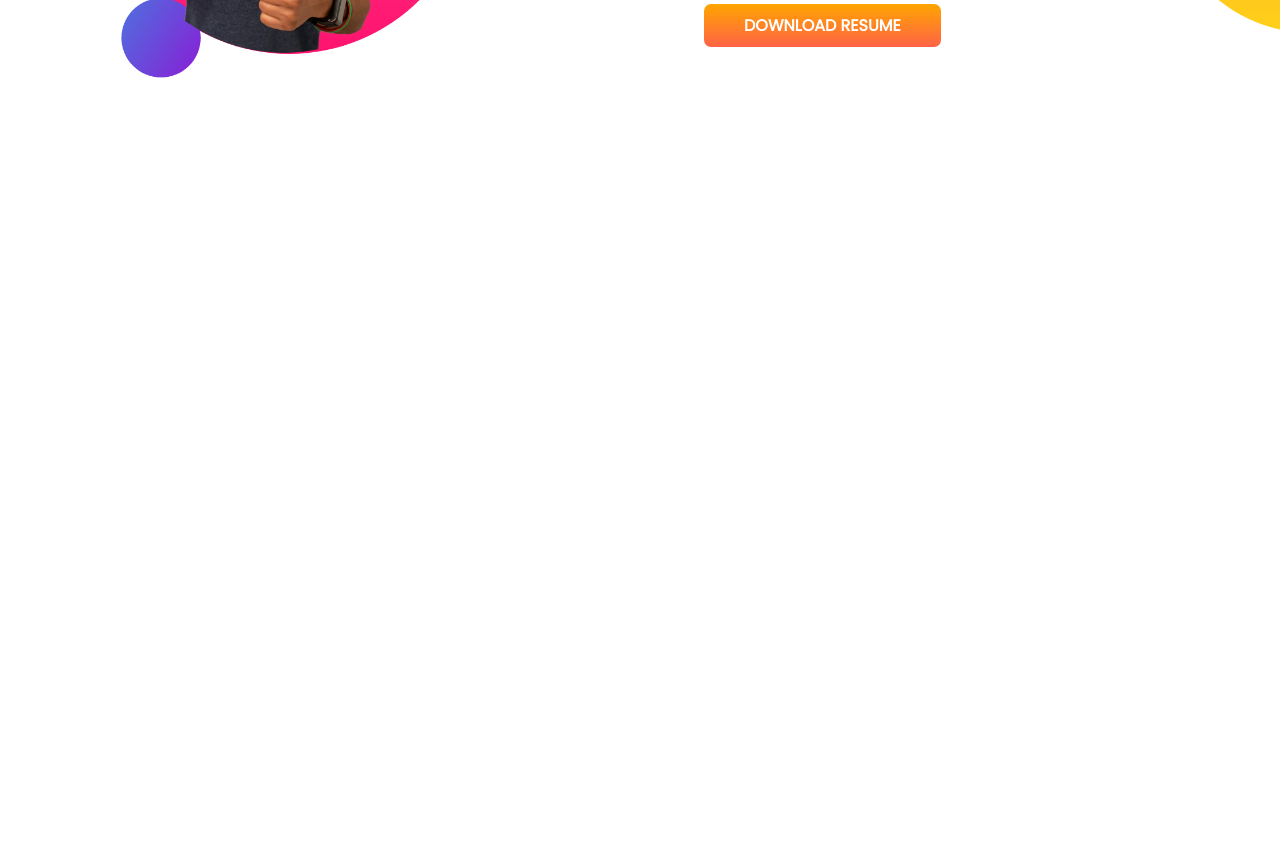
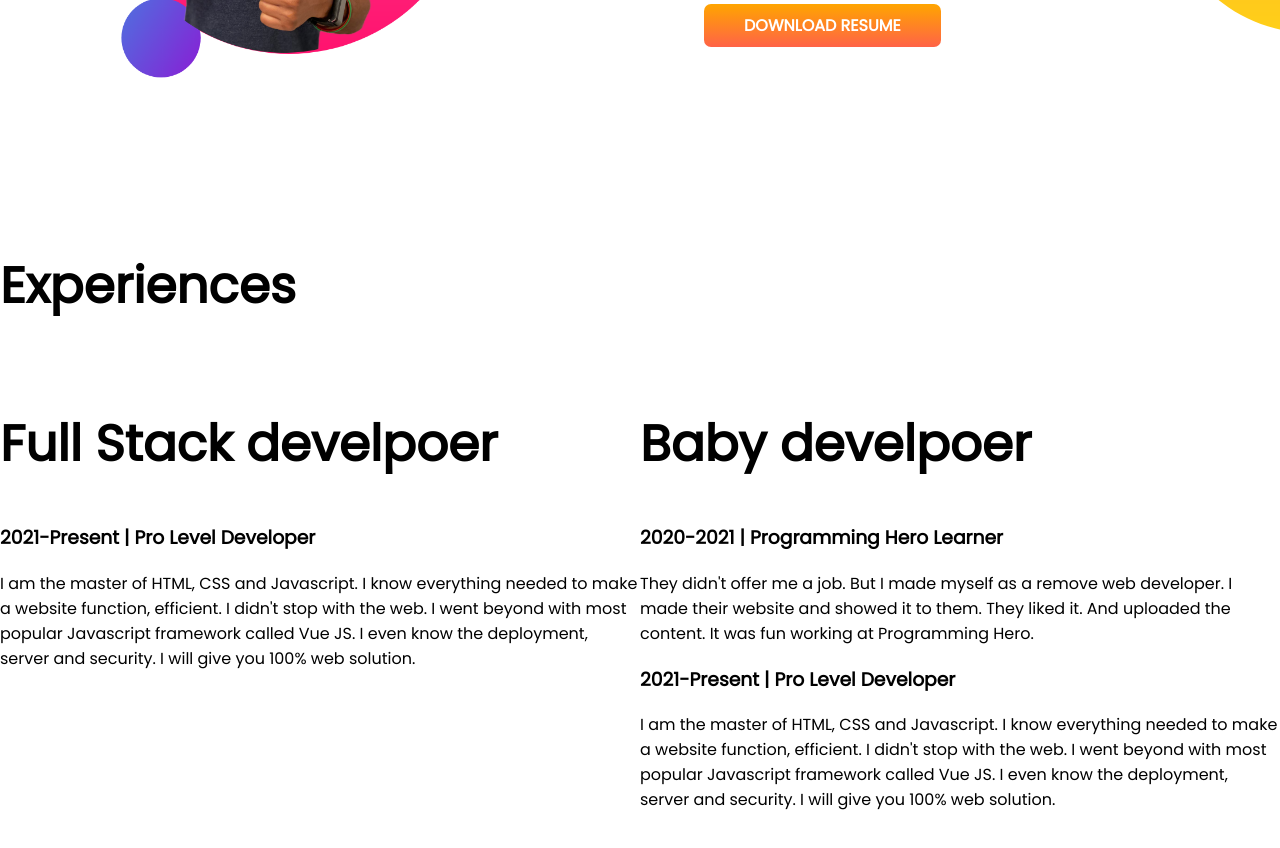
Before and after one commit to MarajTr/Develop-protfolio-repo, a plain HTML site: page index.html in a window 1280 px wide. Shown: the part 1146-1994 px from the top of the page. Before the commit the page ends 1395 px from the top, so only its background shows below. Drawn offline with Linux system fonts and the light colour scheme.

Commit message:
seven push

```diff
--- a/index.html
+++ b/index.html
@@ -13,7 +13,7 @@
 </head>
 
 <body>
-    <section class="top-banner">
+    <section class="top-banner fiexible-container">
         <div class="half-width">
             <h1>Welcome to</h1>
             <h1> <span class="orange">Maraj Talukder</span> World</h1>
@@ -32,7 +32,7 @@
         </div>
 
     </section>
-    <section class="Dream-big">
+    <section class="Dream-big fiexible-container">
         <div class="half-width">
             <img src="images/jhankar2.png" alt="">
         </div>
@@ -46,7 +46,36 @@
             <a class="link-button" href="https://github.com/MarajTr" target="_blank">DOWNLOAD RESUME</a>
         </div>
     </section>
+    <section class="experience-area">
+        <h1>Experiences</h1>
+        <div class="fiexible-container">
+            <div>
+                <h1>Full Stack develpoer</h1>
+                <h3>2021-Present | Pro Level Developer</h3>
+                <p>I am the master of HTML, CSS and Javascript. I know everything needed to make a website function,
+                    efficient. I didn't stop with the web. I went beyond with most popular Javascript framework called
+                    Vue
+                    JS. I even know the deployment, server and security. I will give you 100% web solution.</p>
+            </div>
+            <div>
+                <h1> Baby develpoer</h1>
+                <h3>2020-2021 | Programming Hero Learner</h3>
+                <p>
+                    They didn't offer me a job. But I made myself as a remove web developer. I made their website and
+                    showed
+                    it to them. They liked it. And uploaded the content. It was fun working at Programming Hero.
+                </p>
+                <h3>2021-Present | Pro Level Developer</h3>
+                <p>I am the master of HTML, CSS and Javascript. I know everything needed to make a website function,
+                    efficient. I didn't stop with the web. I went beyond with most popular Javascript framework called
+                    Vue
+                    JS. I even know the deployment, server and security. I will give you 100% web solution.</p>
+            </div>
+
+        </div>
+    </section>
 
 </body>
 
 </html>
+</div>
--- a/style.css
+++ b/style.css
@@ -12,7 +12,7 @@ h1 {
     color: orange;
 }
 
-section {
+.fiexible-container {
     display: flex;
     margin-bottom: 100px;
 }
@@ -46,3 +46,5 @@ section {
     background-repeat: no-repeat;
     background-position: right;
 }
+
+.experience-area {}
```
